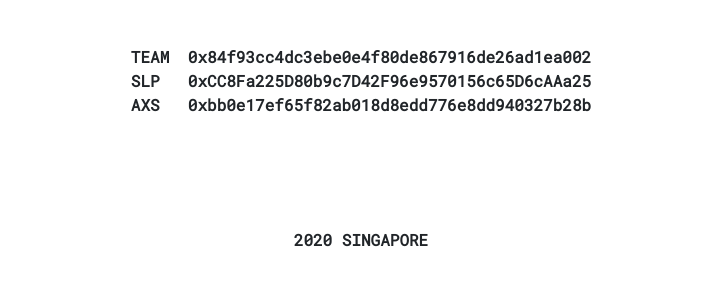
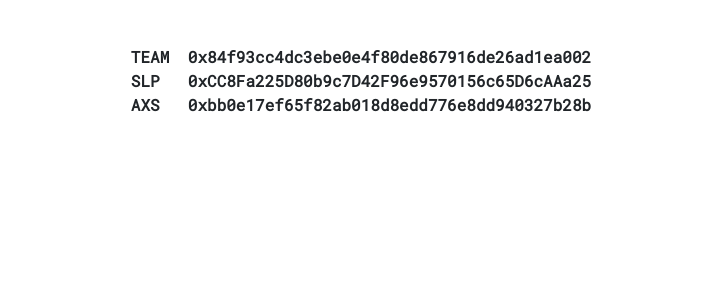
Before and after one commit to haidityara/team-exchange, a plain HTML site: page index.html in a window 1280 px wide. Shown: the part 488-774 px from the top of the page, without its empty margins (279-999 px from the left). Drawn offline with nearby package versions, Linux system fonts and the light colour scheme.

Commit message:
remove footer

```diff
--- a/index.html
+++ b/index.html
@@ -58,9 +58,6 @@
         </div>
     </div>
 
-    <footer class="text-center">
-        2020 SINGAPORE
-    </footer>
 </div>
 
 
```
